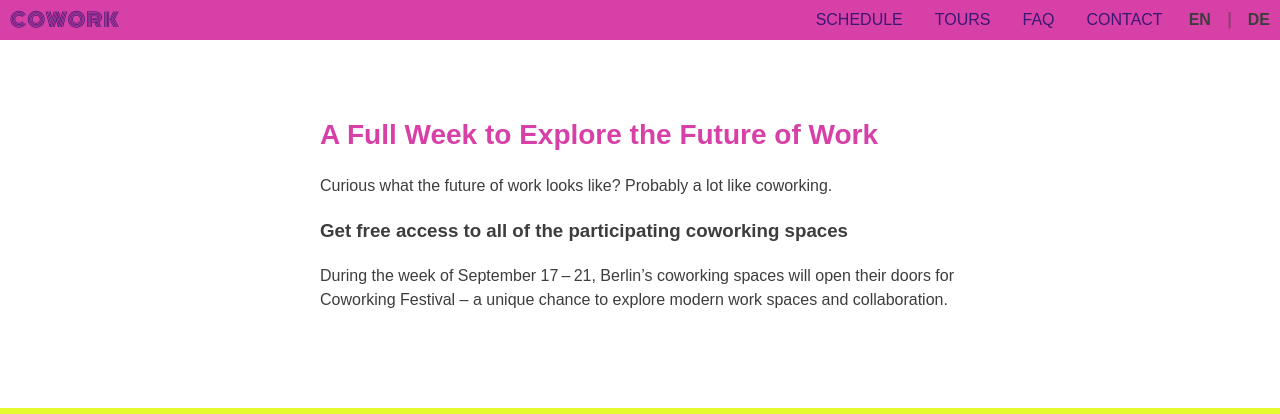
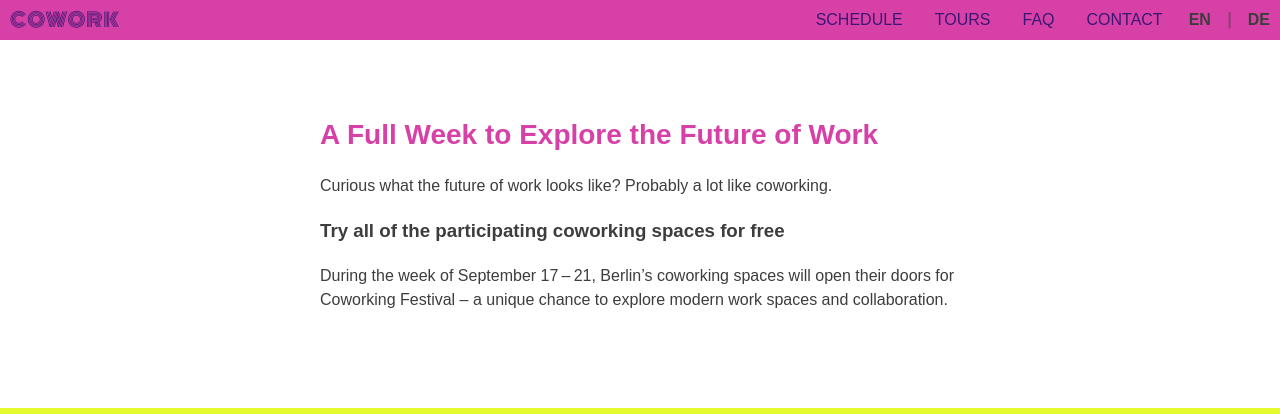
Before and after one commit to coworkingfestival/coworkingfestival.github.io, a Jekyll site: the page built from index.html, in a window 1280 px wide and 900 px high, scrolled down 358 px. Shown: the top 414 px of the window. Built offline with Jekyll 4.4.1, drawn with Linux system fonts in a browser that asks for light colours; some web fonts are replaced; comment, search, counter and statistics services are not loaded.

Commit message:
changed wording to make clear its only trial days

```diff
--- a/index-de.html
+++ b/index-de.html
@@ -8,7 +8,7 @@ layout: default-de
     <p>
       Neugierig wie die Zukunft der Arbeit aussieht? Wahrscheinlich so ähnlich wie Coworking.
     </p>
-    <h3>Offene Türen und kostenloser Zugang zu allen teilnehmenden Spaces</h3>
+    <h3>Offene Türen und kostenloser Probetag bei allen teilnehmenden Spaces</h3>
     <p>
       In der Woche vom 17.-21. September öffnen die Berliner Coworking Spaces ihre Türen für das Coworking Festival.
       Eine einzigartige Chance moderne Arbeitswelten und Kollaboration zu erleben.
--- a/index.html
+++ b/index.html
@@ -6,7 +6,7 @@ layout: default
   <div class="container">
     <h2>A Full Week to Explore the Future of Work</h2>
     <p>Curious what the future of work looks like? Probably a lot like coworking.</p>
-    <h3>Get free access to all of the participating coworking spaces</h3>
+    <h3>Try all of the participating coworking spaces for free</h3>
     <p>
       During the week of September 17&thinsp;&ndash;&thinsp;21, Berlin’s coworking spaces will open their doors for Coworking Festival – a unique chance to explore modern work spaces and collaboration.</p>
 
```
